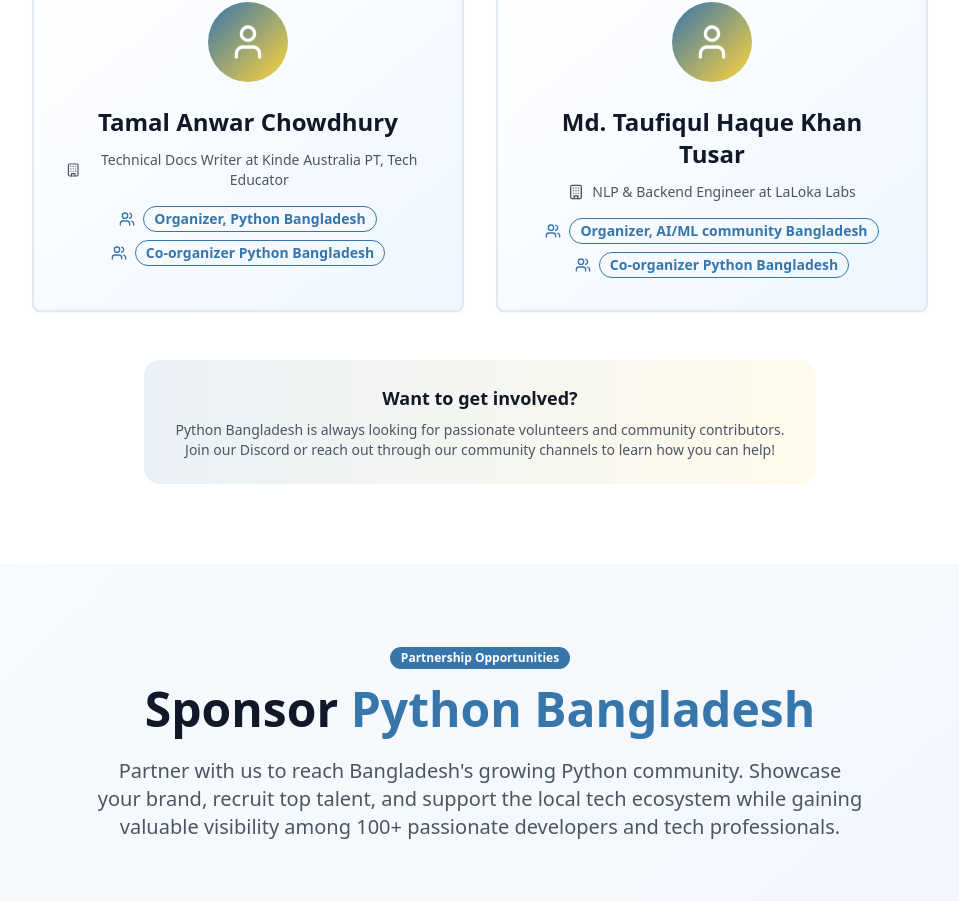
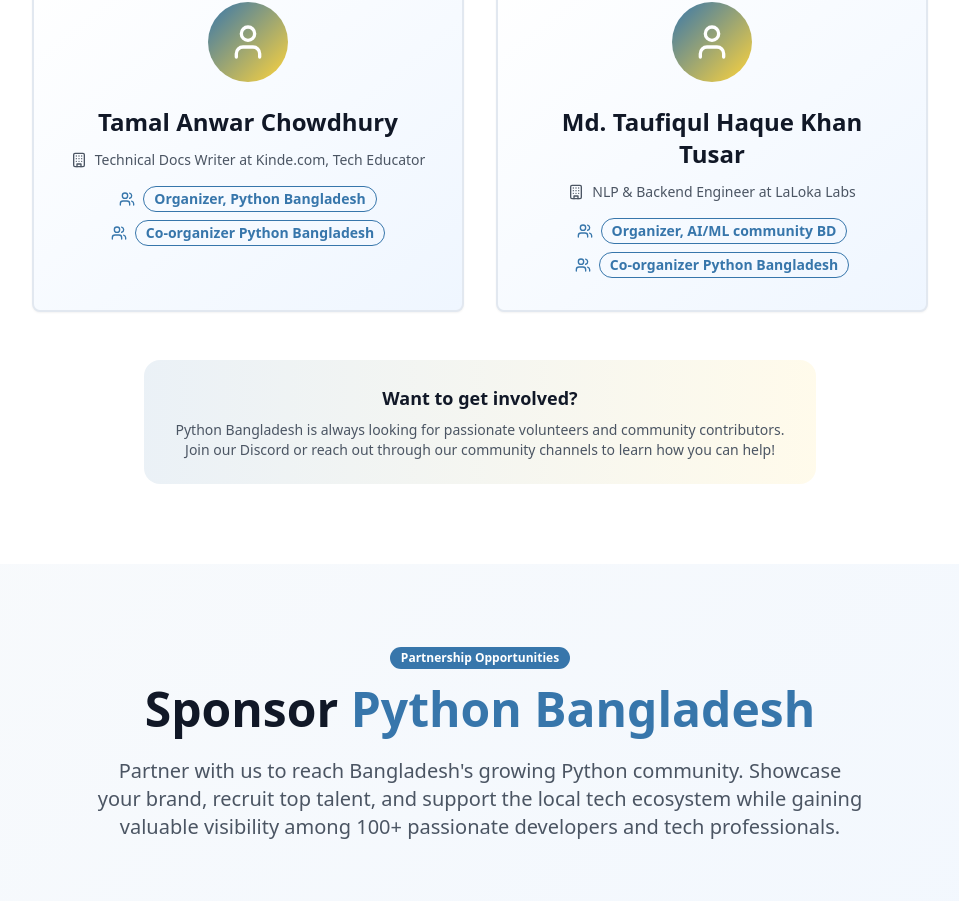
Before and after one commit to pythondhaka/meetup, a React (Vite) app: page / in a window 1280 px wide. Shown: the part 3048-3949 px from the top of the page, without its empty margins (160-1119 px from the left). Built offline with nearby package versions, Linux system fonts and the light colour scheme.

Commit message:
Code edited in Lovable Code Editor
Edited UI in Lovable

```diff
--- a/src/components/OrganizersSection.tsx
+++ b/src/components/OrganizersSection.tsx
@@ -7,14 +7,14 @@ export const OrganizersSection = () => {
   const organizers = [
     {
       name: "Tamal Anwar Chowdhury",
-      title: "Technical Docs Writer at Kinde Australia PT, Tech Educator",
+      title: "Technical Docs Writer at Kinde.com, Tech Educator",
       roles: ["Organizer, Python Bangladesh", "Co-organizer Python Bangladesh"],
       icon: User
     },
     {
       name: "Md. Taufiqul Haque Khan Tusar",
       title: "NLP & Backend Engineer at LaLoka Labs",
-      roles: ["Organizer, AI/ML community Bangladesh", "Co-organizer Python Bangladesh"],
+      roles: ["Organizer, AI/ML community BD", "Co-organizer Python Bangladesh"],
       icon: User
     }
   ];
```
